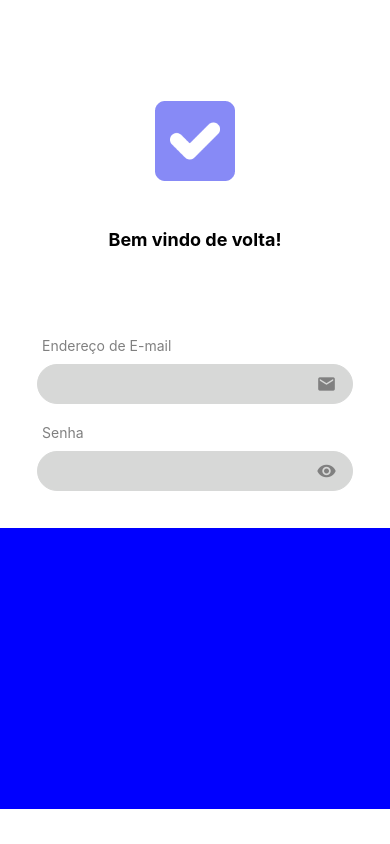
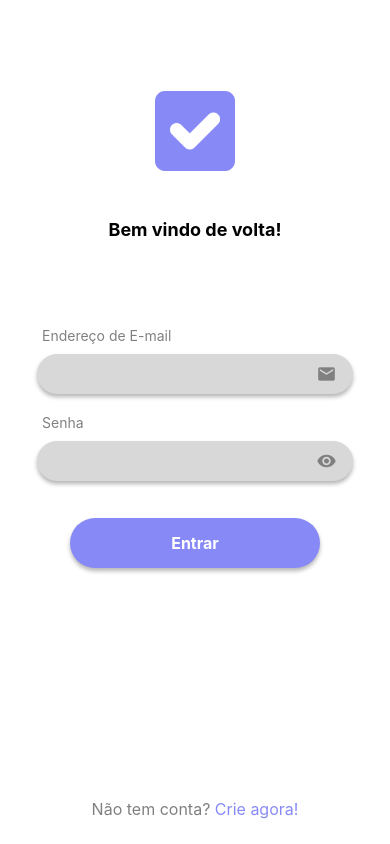
Before and after one commit to Isadora1003/MinhaLista, a React Native app: screen / in a window 390 px wide. Built offline with nearby package versions, Linux system fonts and the light colour scheme.

Commit message:
colocando botão para entrar e terminando o rodapé da tela, finalizando o front-end da tela inicial

```diff
--- a/src/pages/login/index.tsx
+++ b/src/pages/login/index.tsx
@@ -1,5 +1,5 @@
 import React from "react";
-import { Text, View, Image, TextInput} from "react-native";
+import { Text, View, Image, TextInput, TouchableOpacity} from "react-native";
 import { style } from "./styles";
 import Logo from "../../assets/logo.png";
 import {MaterialIcons} from '@expo/vector-icons';
@@ -25,7 +25,12 @@
                 </View>
             </View>
             <View style={style.boxBotton}>
+                <TouchableOpacity style={style.button}>
+                    <Text style={style.textbutton}>Entrar</Text>
+                </TouchableOpacity>
             </View>
+            <Text style={style.textoBotton}>Não tem conta?
+            <Text style={{color:themas.colors.primary}}> Crie agora!</Text></Text>
         </View>
     )
 }
--- a/src/pages/login/styles.ts
+++ b/src/pages/login/styles.ts
@@ -26,7 +26,8 @@
 
         height: Dimensions.get('window').height / 3,
         width: '100%',
-        backgroundColor: 'blue',
+        // backgroundColor: 'blue',
+        alignItems: 'center',
 
     },
     logo: {
@@ -54,12 +55,45 @@
         paddingHorizontal: 5,
         backgroundColor: themas.colors.lightGray,
         borderColor: themas.colors.lightGray,
+        shadowColor: "#000",
+        shadowOffset: {
+            width: 0,
+            height: 3,
+        },
+        shadowOpacity: 0.29,
+        shadowRadius: 4.65,
+        elevation: 7,
     },
     input: {
         height: '100%',
         width: '90%',
         // backgroundColor: 'red',
         borderRadius: 40,
+    },
+    button: {
+        width: 250,
+        height: 50,
+        alignItems: 'center',
+        justifyContent: 'center',
+        backgroundColor: themas.colors.primary,
+        borderRadius: 40,
+        shadowColor: "#000",
+        shadowOffset: {
+            width: 0,
+            height: 3,
+        },
+        shadowOpacity: 0.29,
+        shadowRadius: 4.65,
+        elevation: 7,
+    },
+    textbutton: {
+        fontSize: 16,
+        color: '#FFF',
+        fontWeight: 'bold',
+    },
+    textoBotton: {
+        fontSize: 16,
+        color: themas.colors.gray,
 
-    }
+    },
 })
```
